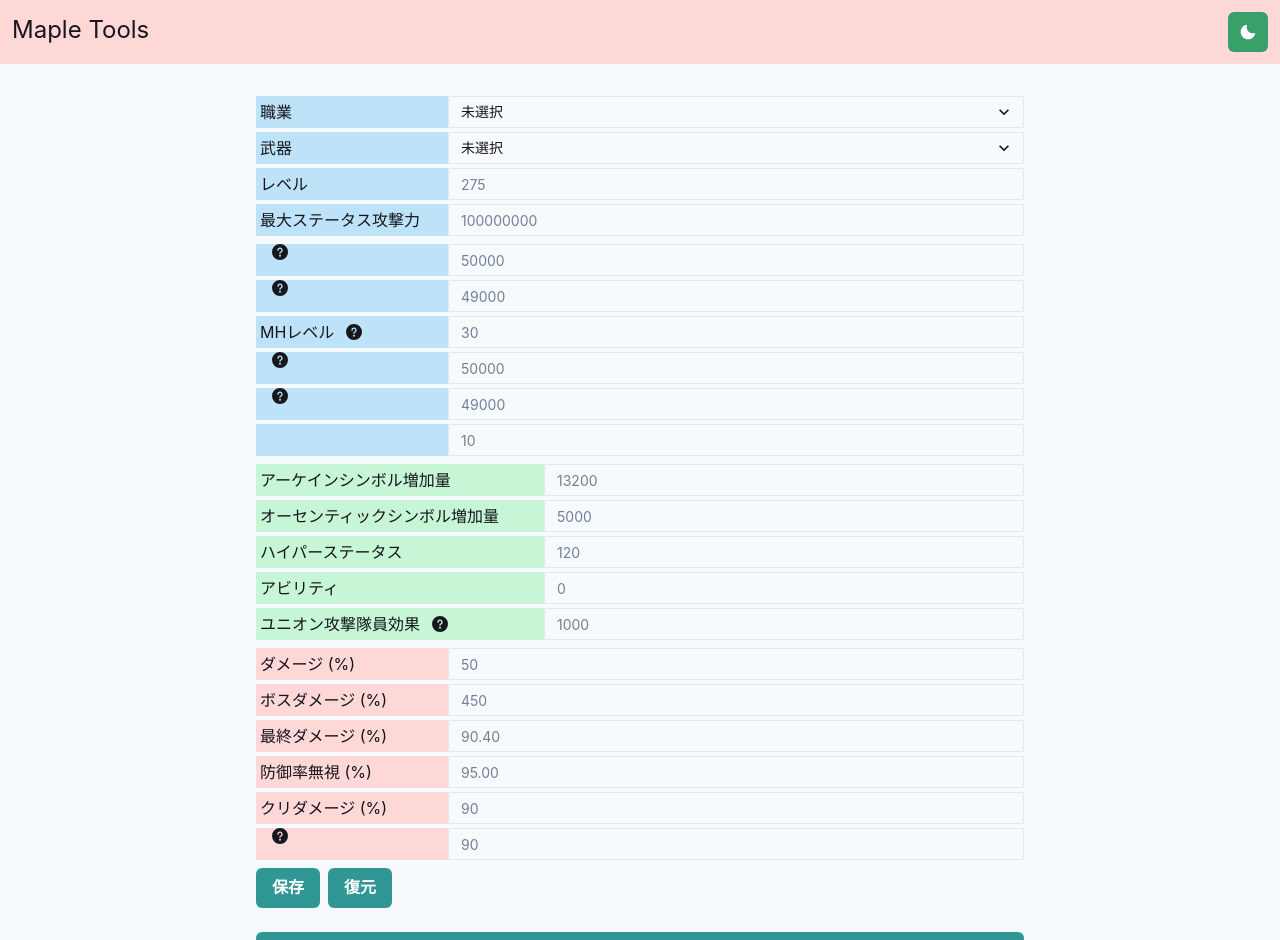
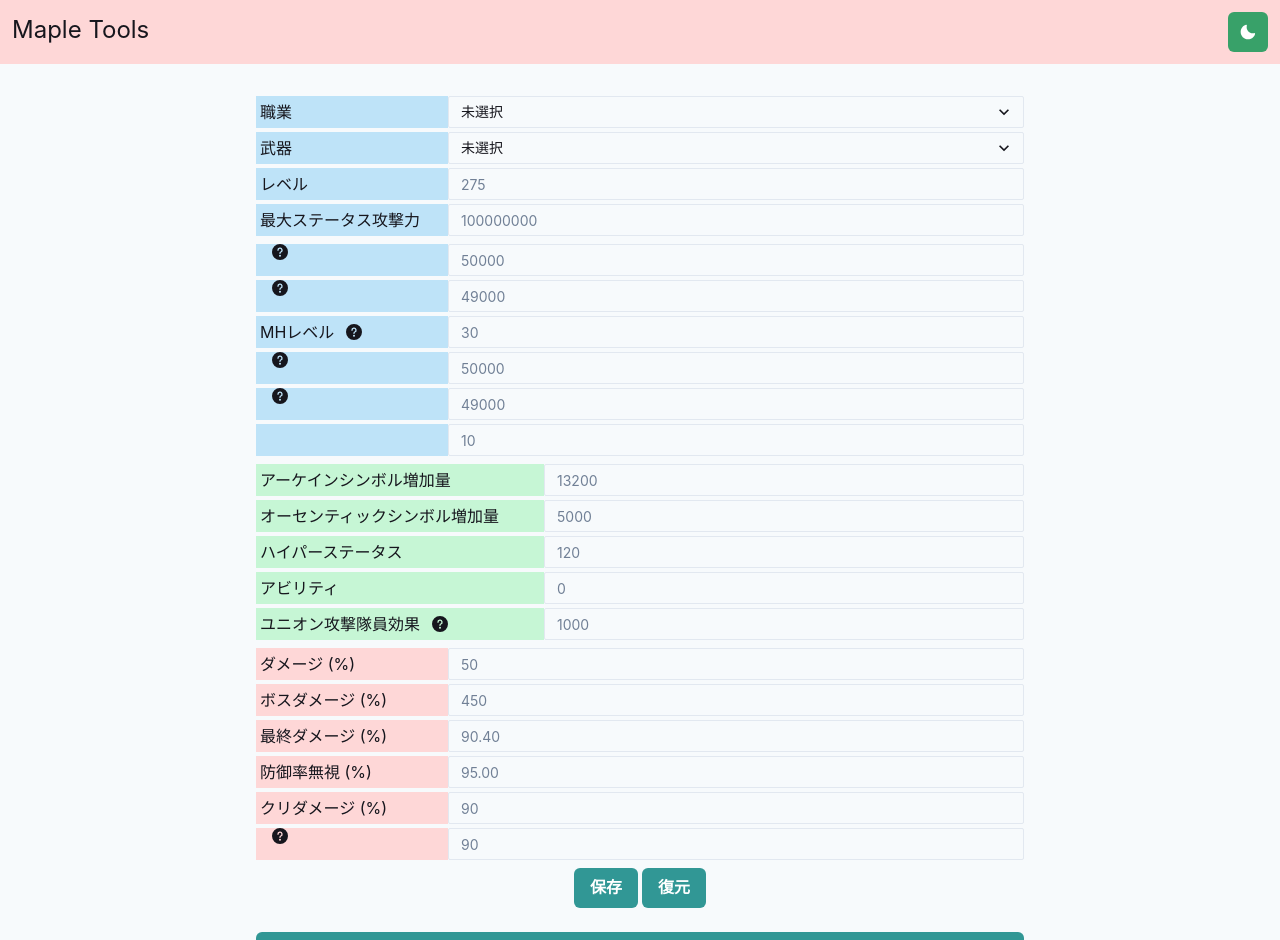
Before and after one commit to firiexp/calculator-maple, a Next.js app: page /statcalculator in a window 1280 px wide. Shown: the top 940 px of the page. Built offline with nearby package versions, Linux system fonts and the light colour scheme.

Commit message:
save/load button layout

```diff
--- a/src/components/StatInputForm.tsx
+++ b/src/components/StatInputForm.tsx
@@ -1,5 +1,6 @@
 import {
   Button,
+  Center,
   FormControl,
   Grid,
   GridItem,
@@ -9,7 +10,6 @@ import {
   Stack,
   Text,
   Tooltip,
-  VStack,
 } from '@chakra-ui/react';
 import { useForm, useWatch } from 'react-hook-form';
 import { QuestionIcon } from '@chakra-ui/icons';
@@ -421,14 +421,14 @@ function StatInputForm({ updateResult }: Props) {
               />
             </GridItem>
           </Grid>
-          <HStack>
+          <Center>
             <Button colorScheme='teal' onClick={() => debugSaveJson(getValues())}>
               保存
             </Button>
-            <Button colorScheme='teal' onClick={() => debugLoadJson()}>
+            <Button ml='1' colorScheme='teal' onClick={() => debugLoadJson()}>
               復元
             </Button>
-          </HStack>
+          </Center>
           <Button mt={4} colorScheme='teal' type='submit'>
             計算
           </Button>
```
